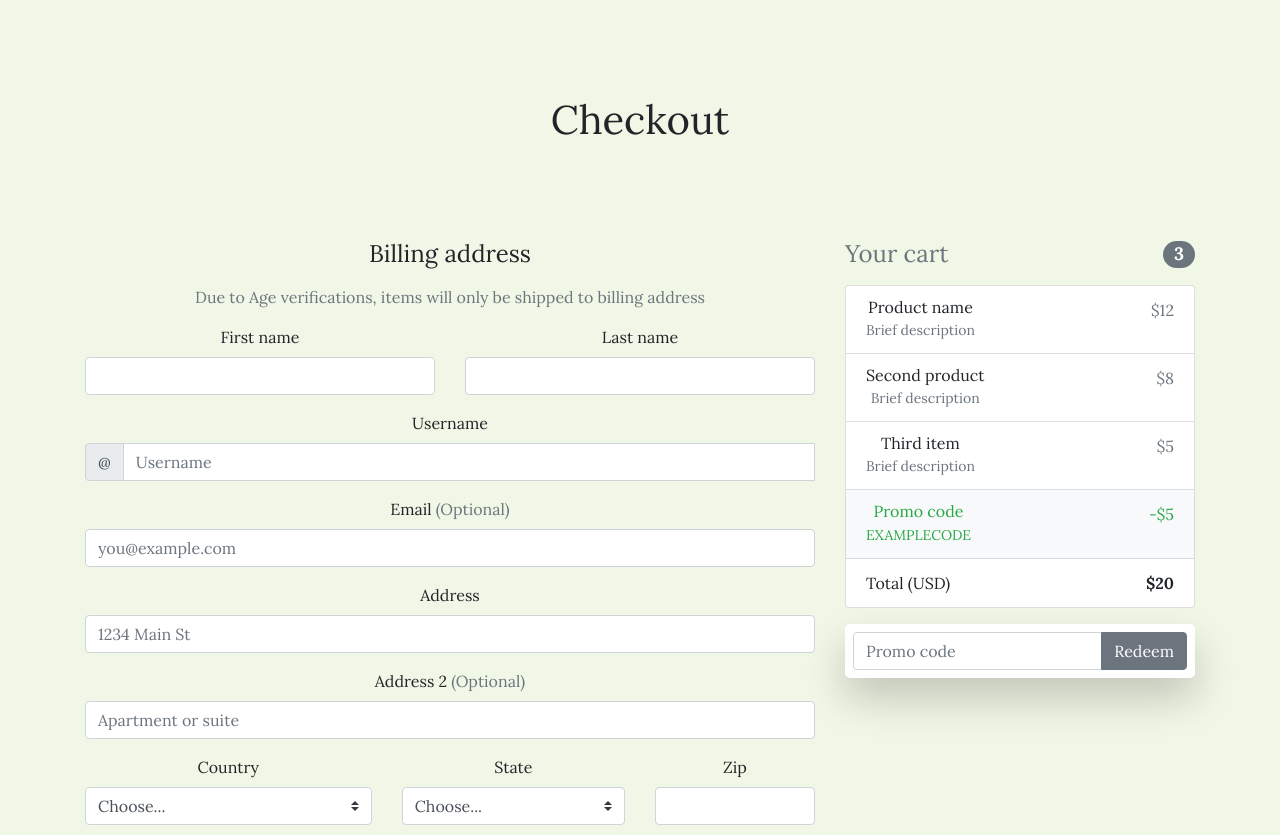
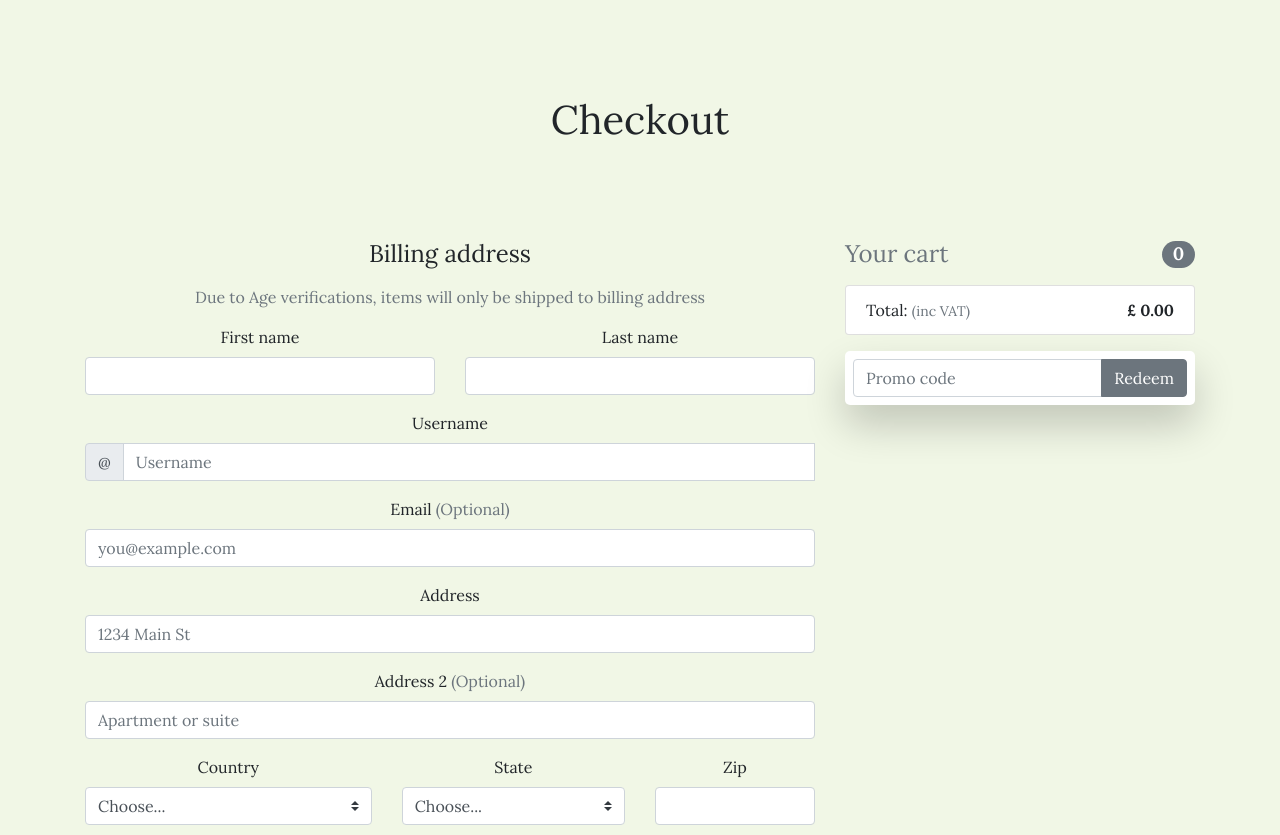
Before and after one commit to roomacarthur/winos_den, a Django app: page /cart/ in a window 1280 px wide. Shown: the part 82-917 px from the top of the page. Run offline with Django 3.2, Linux system fonts and the light colour scheme; some libraries are stand-ins or nearby versions.

Commit message:
updated cart template to render cart items

```diff
--- a/cart/templates/cart/cart.html
+++ b/cart/templates/cart/cart.html
@@ -9,40 +9,31 @@
       <div class="col-md-4 order-md-2 mb-4">
         <h4 class="d-flex justify-content-between align-items-center mb-3">
           <span class="text-muted">Your cart</span>
-          <span class="badge badge-secondary badge-pill">3</span>
+          <span class="badge badge-secondary badge-pill">{{item_count}}</span>
         </h4>
         <ul class="list-group mb-3">
-          <li class="list-group-item d-flex justify-content-between lh-condensed">
-            <div>
-              <h6 class="my-0">Product name</h6>
-              <small class="text-muted">Brief description</small>
+            {% for item in cart_items %}
+          <li class="list-group-item container-fluid lh-condensed">
+            <div class="float-left text-left">
+                <a href="#">
+                    <h6 class="my-0 fl text-capitalize">
+                        <strong>{{ item.product.name }}</strong>
+                    </h6>
+                </a>
+              <small class="text-muted">QTY: {{ item.quantity }} @ {{item.product.price}} each </small>
             </div>
-            <span class="text-muted">$12</span>
+            <span class="text-muted float-right">{{ item.product.price }}</span>
           </li>
-          <li class="list-group-item d-flex justify-content-between lh-condensed">
-            <div>
-              <h6 class="my-0">Second product</h6>
-              <small class="text-muted">Brief description</small>
-            </div>
-            <span class="text-muted">$8</span>
-          </li>
-          <li class="list-group-item d-flex justify-content-between lh-condensed">
-            <div>
-              <h6 class="my-0">Third item</h6>
-              <small class="text-muted">Brief description</small>
-            </div>
-            <span class="text-muted">$5</span>
-          </li>
-          <li class="list-group-item d-flex justify-content-between bg-light">
-            <div class="text-success">
-              <h6 class="my-0">Promo code</h6>
-              <small>EXAMPLECODE</small>
-            </div>
-            <span class="text-success">-$5</span>
-          </li>
+          {% endfor %}
           <li class="list-group-item d-flex justify-content-between">
-            <span>Total (USD)</span>
-            <strong>$20</strong>
+            <span>Total: <small class="text-muted">(inc VAT)</small></span>
+            <strong>£
+                {% if total %}
+                    {{ total|floatformat:2 }}
+                {% else %}
+                    0.00
+                {% endif %}
+            </strong>
           </li>
         </ul>
 
```
